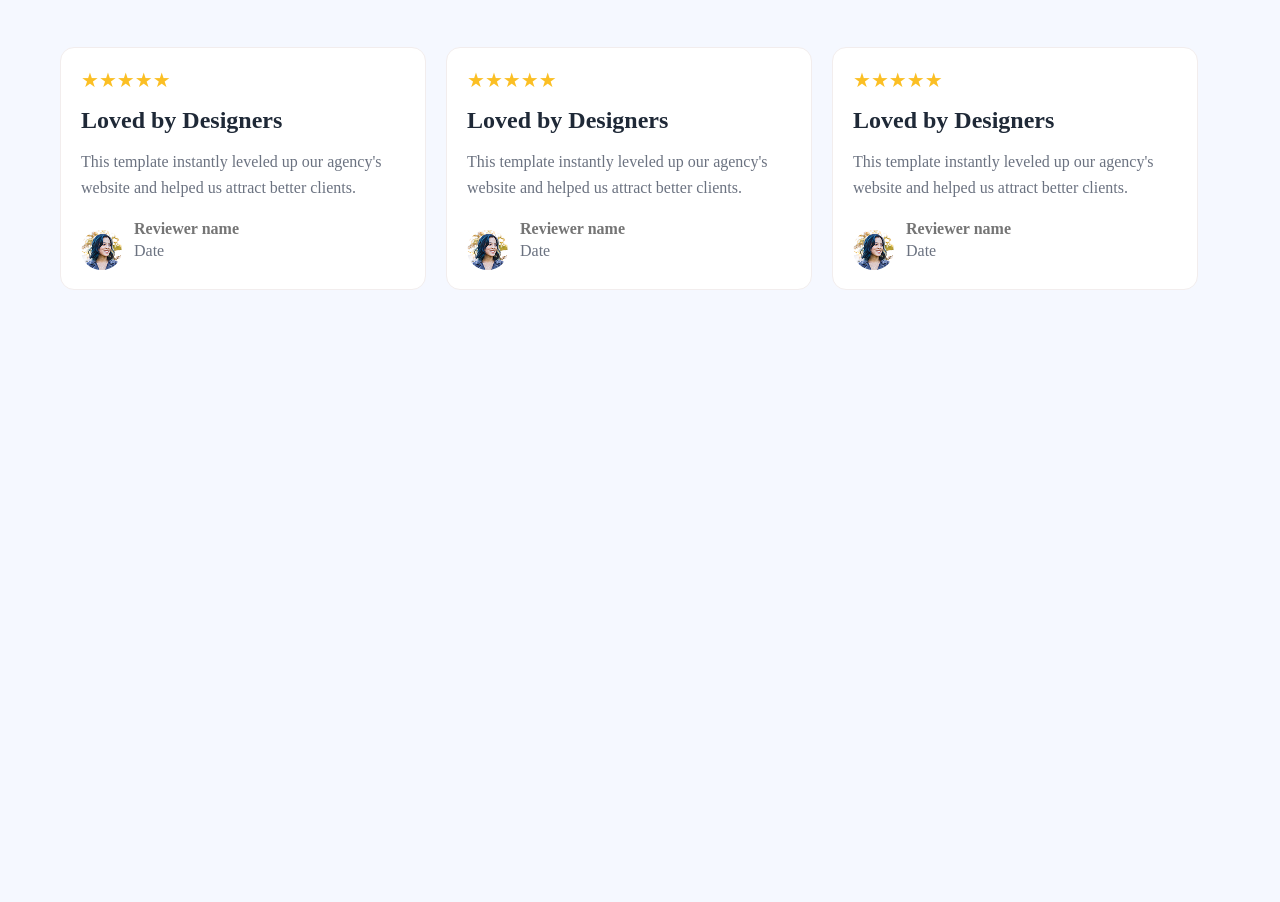
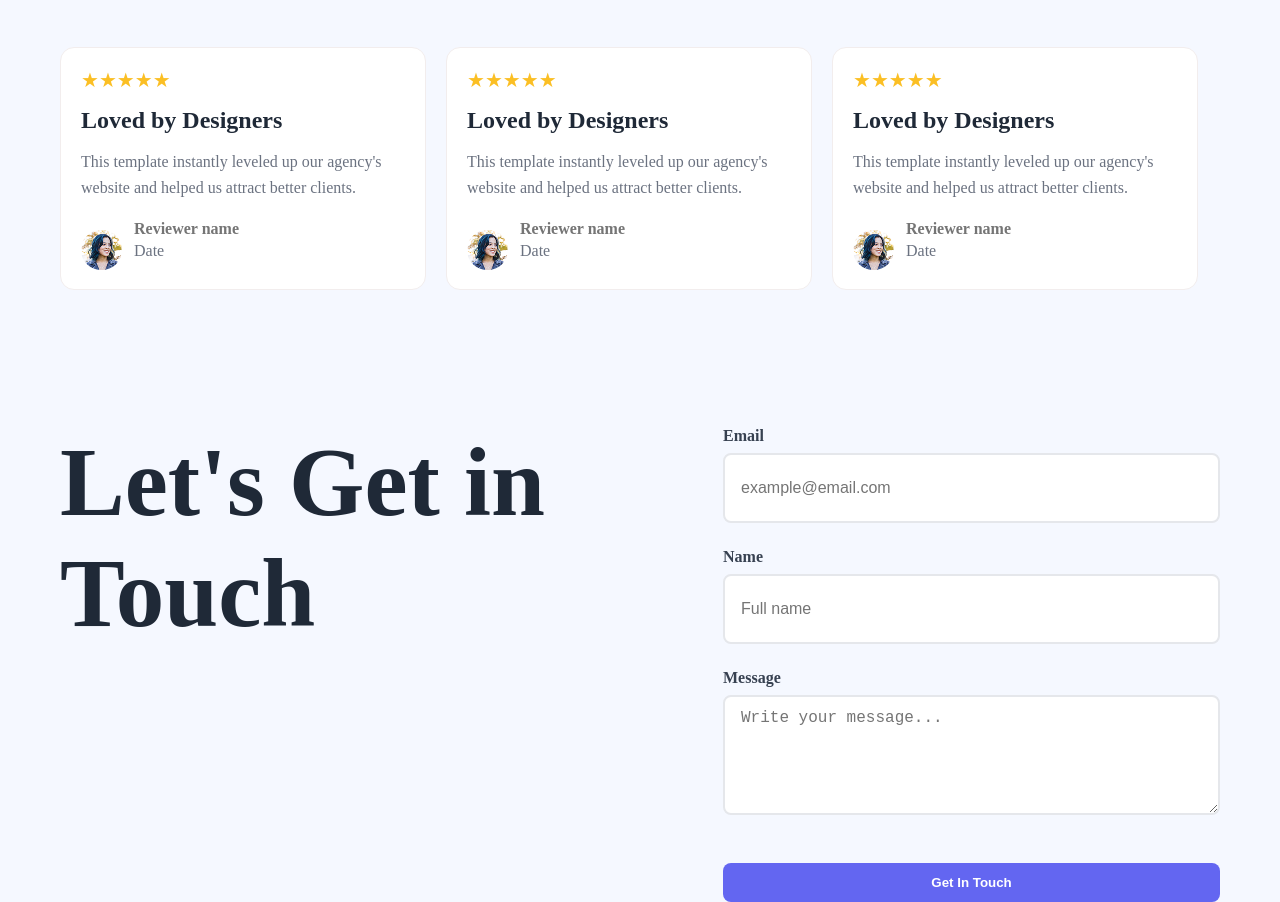
Before and after one commit to SaifUddinBabar/ph-assignment1, a plain HTML site: page index.html in a window 1280 px wide. Shown: the part 1619-2521 px from the top of the page. Before the commit the page ends 1909 px from the top, so only its background shows below. Drawn offline with Linux system fonts and the light colour scheme.

Commit message:
add  contact form

```diff
--- a/index.html
+++ b/index.html
@@ -128,6 +128,32 @@
         </div>
       </div>
     </section>
+     <section class="contact-section">
+        <div class="container">
+            <div class="contact-content">
+                <div class="contact-text">
+                    <h2>Let's Get in Touch</h2>
+                </div>
+                <div class="contact-form">
+                    <form>
+                        <div class="form-group">
+                            <label>Email</label>
+                            <input type="email" placeholder="example@email.com">
+                        </div>
+                        <div class="form-group">
+                            <label>Name</label>
+                            <input type="text" placeholder="Full name">
+                        </div>
+                        <div class="form-group">
+                            <label>Message</label>
+                            <textarea placeholder="Write your message..."></textarea>
+                        </div>
+                        <button type="submit" class="btn-primary btn-full">Get In Touch</button>
+                    </form>
+                </div>
+            </div>
+        </div>
+    </section>
 
       </body>
 </html>
--- a/styles/style.css
+++ b/styles/style.css
@@ -244,3 +244,45 @@ border-radius: 48px;
     font-weight: bold;
 
 }
+.form-group {
+    margin-bottom: 25px;
+}
+
+.form-group label {
+    display: block;
+    font-weight: 600;
+    color: #374151;
+    margin-bottom: 8px;
+}
+
+.form-group input,
+.form-group textarea {
+    width: 100%;
+    width: 497px;
+    height: 70px;
+    padding: 12px 16px;
+    border: 2px solid #e5e7eb;
+    border-radius: 8px;
+    font-size: 16px;
+}
+.form-group textarea {
+    height: 120px;
+
+}
+.contact-content {
+    display: flex;
+     margin-top: 137px;
+    gap: 80px;
+
+}
+
+.contact-text h2 {
+    font-size: 97px;
+    font-weight: 700;
+    color: #1f2937;
+}
+
+.btn-full{
+    width: 100%;
+    margin-top: 19px;
+}
```
